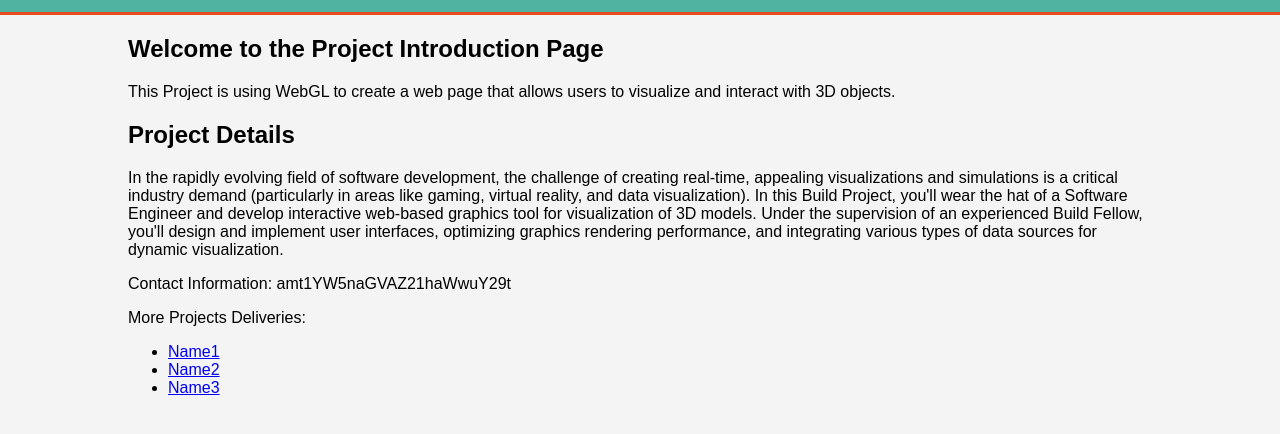
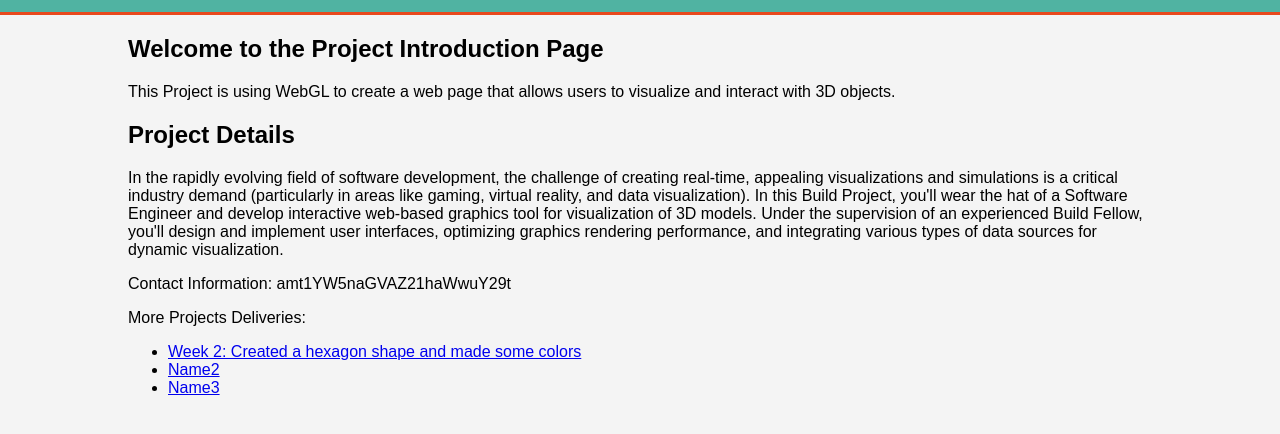
Before and after one commit to jiakuanghe/jiakuanghe.github.io, a plain HTML site: page project/interactive-web-based-3d-visualization-tool/index.html in a window 1280 px wide. Shown: the part 88-522 px from the top of the page. Drawn offline with Linux system fonts and the light colour scheme.

Commit message:
feat: Update link in index.html to point to class01.html

```diff
--- a/project/interactive-web-based-3d-visualization-tool/index.html
+++ b/project/interactive-web-based-3d-visualization-tool/index.html
@@ -88,7 +88,7 @@
             <p>More Projects Deliveries:</p>
             <ul>
                 <li>
-                    <a href="index.html">Name1</a>
+                    <a href="./class01.html">Week 2: Created a hexagon shape and made some colors</a>
                 </li>
                 <li>
                     <a href="index.html">Name2</a>
```
